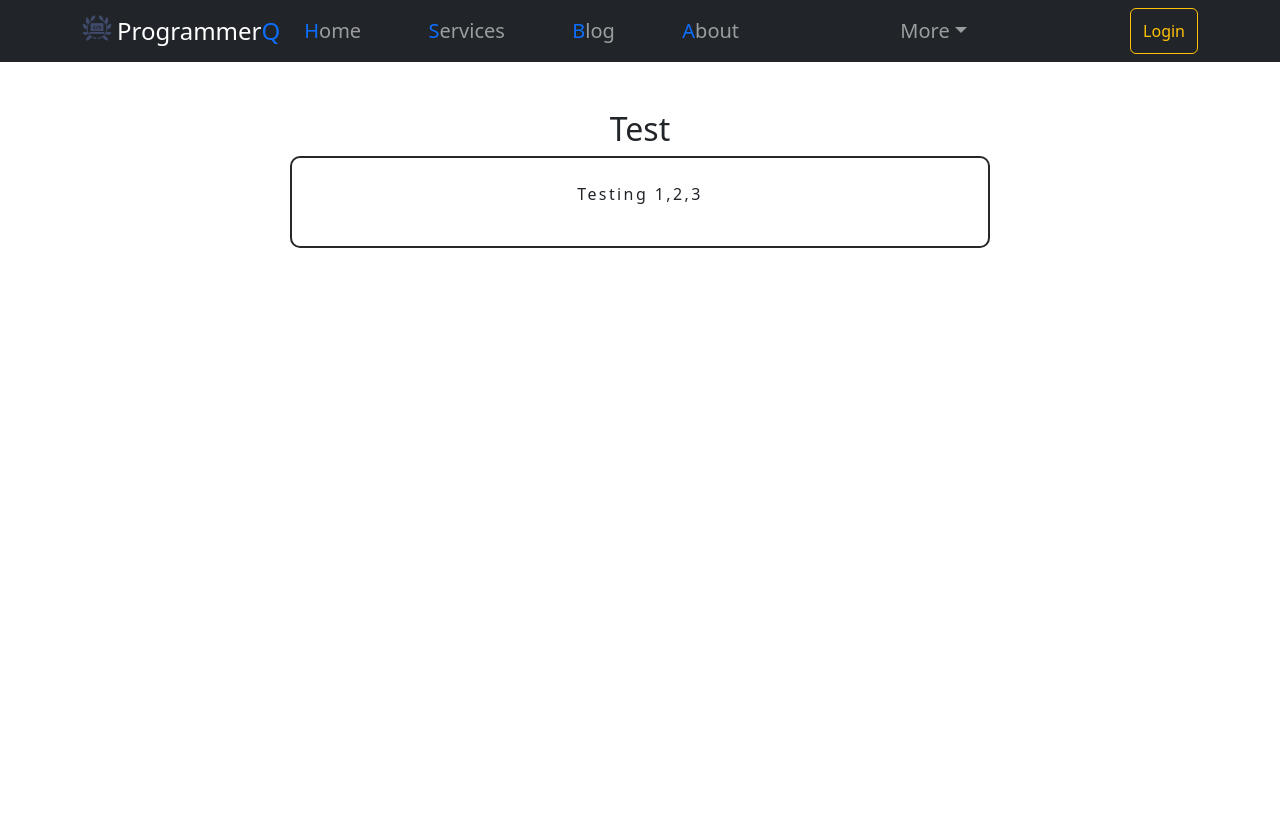
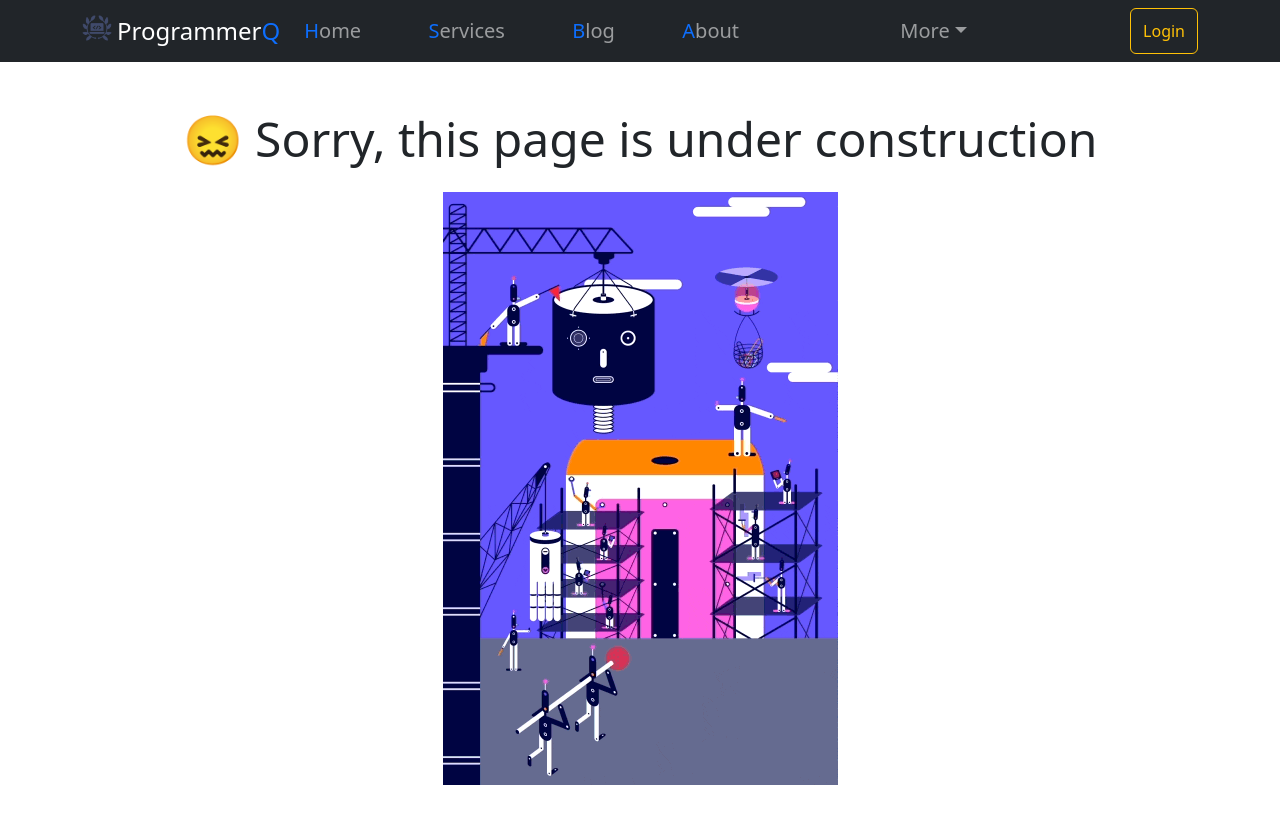
Before and after one commit to semper-proficiens/programmerq, a React (Create React App) app in the folder react-app/: page /blog in a window 1280 px wide. Shown: the top 824 px of the page. Before the commit the page ends 800 px from the top, so only its background shows below. Built offline with nearby package versions, Linux system fonts and the light colour scheme.

Commit message:
Add wip animation with routing

```diff
--- a/react-app/src/App.js
+++ b/react-app/src/App.js
@@ -8,7 +8,7 @@ import QueuedSquares from './components/QueuedSquares';
 import NavbarComponent from "./components/NavbarComponent";
 import Footer from "./components/Footer";
 import { BrowserRouter, Route, Routes } from 'react-router-dom';
-import BlogPage from './components/BlogPage';
+import WorkInProgress from "./components/WorkInProgress";
 
 function MainPage() {
     return (
@@ -16,7 +16,9 @@ function MainPage() {
             <div className="text-center">
                 <NavbarComponent className="mx-auto"/>
                 <Routes>
-                    <Route path="/blog" element={<BlogPage />} />
+                    <Route path="/blog" element={<WorkInProgress />} />
+                    <Route path="/services" element={<WorkInProgress />} />
+                    <Route path="/about" element={<WorkInProgress />} />
                     <Route path="/" element={<>
                         <WelcomeMessage/>
                         <HomeServices/>
--- a/react-app/src/components/BlogPage.js
+++ b/react-app/src/components/BlogPage.js
@@ -1,17 +1,12 @@
 import React from 'react';
 import { Container } from 'react-bootstrap';
-import '../styles/blog.css';
-import {Link} from "react-router-dom";
 
 function BlogPage() {
     return (
         <Container id="blog" className="my-5">
-            <h2>Test</h2>
-            <div className="blog-box">
-                <p className="typewriter">
-                    Testing 1,2,3
-                </p>
-            </div>
+            <section>
+                <h1 className="display-5 text-center m-4 ">😖 TBD</h1>
+            </section>
         </Container>
     );
 }
--- /dev/null
+++ b/react-app/src/components/WorkInProgress.js
@@ -0,0 +1,18 @@
+import React from 'react';
+import { Container } from 'react-bootstrap';
+import dashboardImage from '../assets/images/build.gif';
+
+function WorkInProgress() {
+    return (
+        <Container id="blog" className="my-5">
+            <section>
+                <h1 className="display-5 text-center m-4 ">😖 Sorry, this page is under construction</h1>
+            </section>
+            <div className="media">
+                <img className="mr-3 align-self-center m-auto" src={dashboardImage} alt="work in progress"/>
+            </div>
+        </Container>
+    );
+}
+
+export default WorkInProgress;
```
